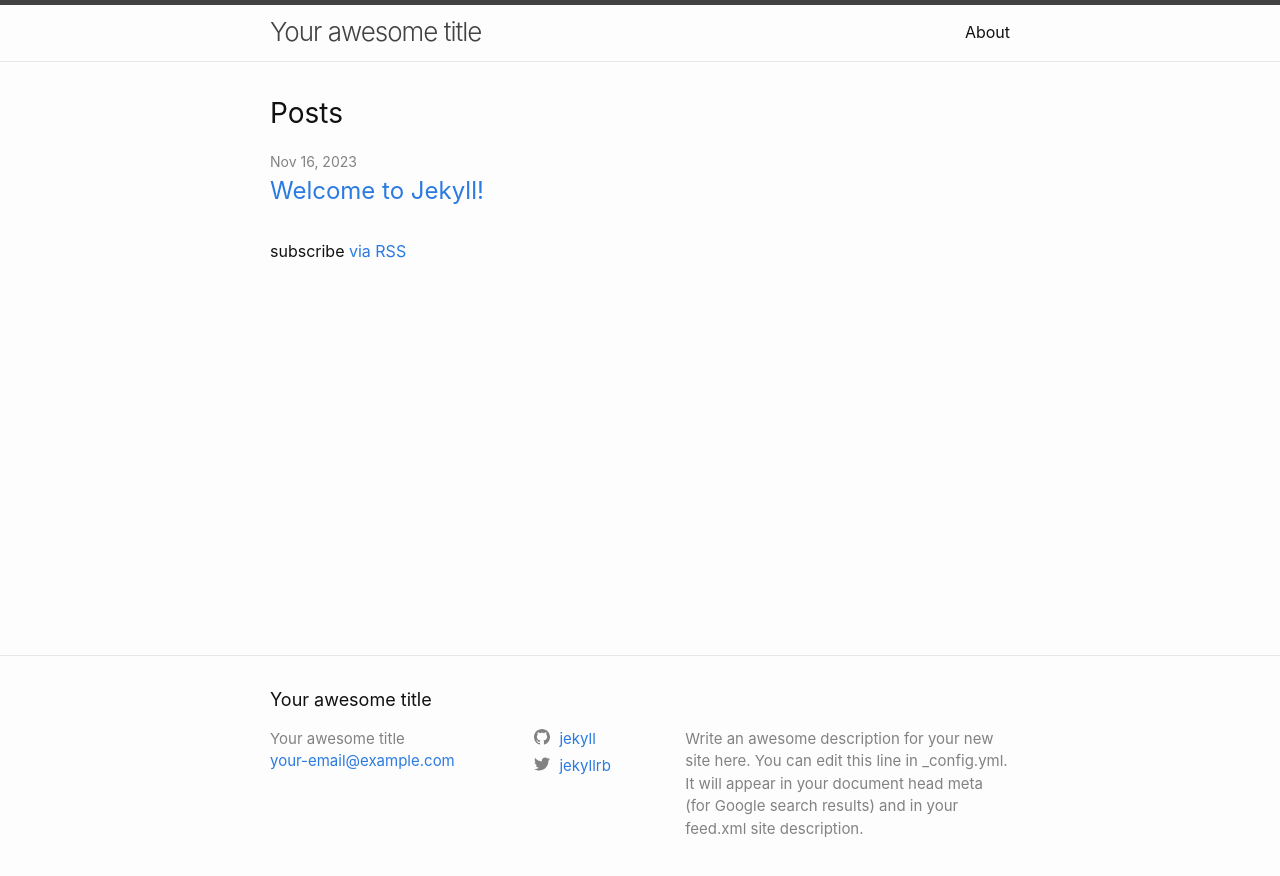
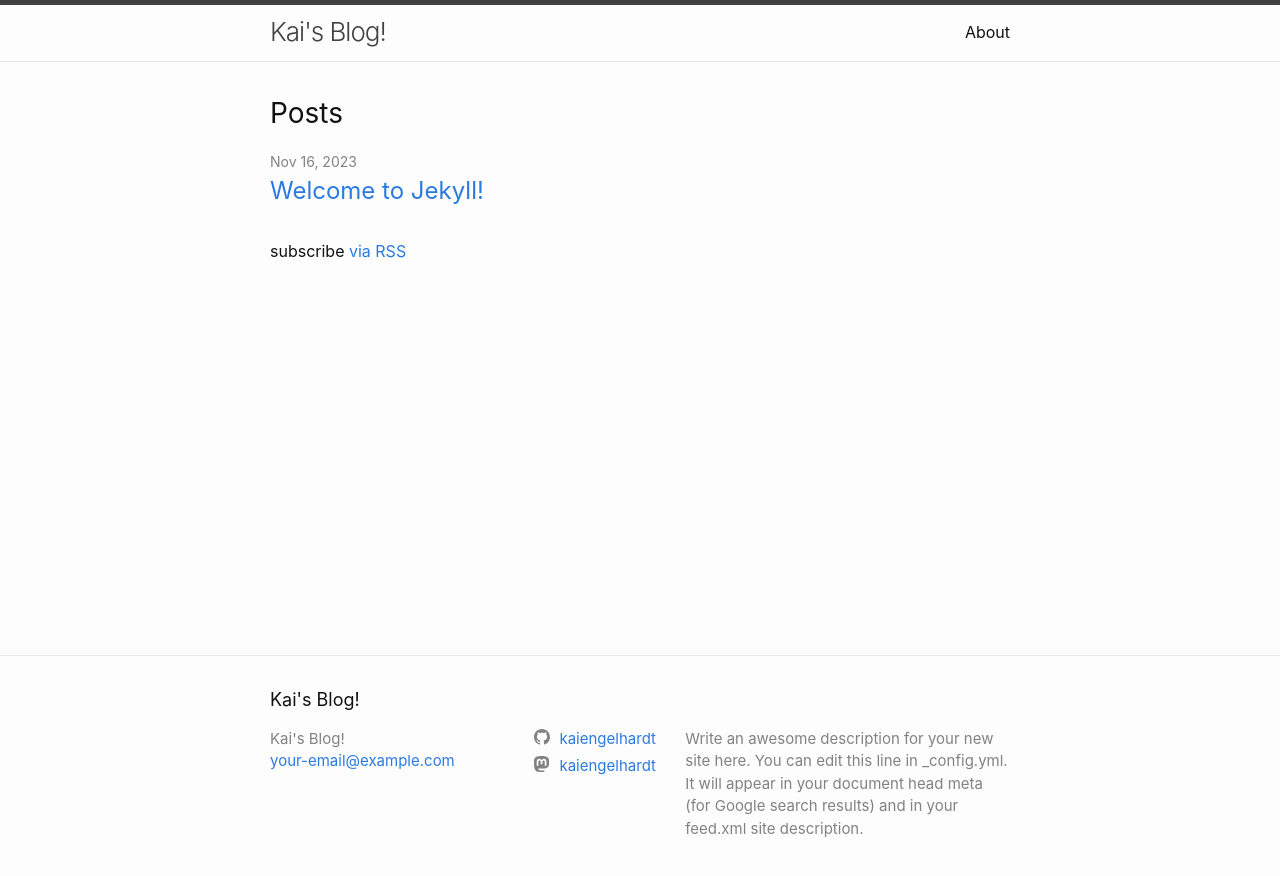
Before and after one commit to kaiengelhardt/kais-blog, a Jekyll site: the page built from index.md, in a window 1280 px wide. Shown: the top 876 px of the page. Built offline with Jekyll 4.4.1, drawn with Linux system fonts in a browser that asks for light colours.

Commit message:
Change some metadata

```diff
--- a/_config.yml
+++ b/_config.yml
@@ -18,7 +18,7 @@
 # You can create any custom variable you would like, and they will be accessible
 # in the templates via {{ site.myvariable }}.
 
-title: Your awesome title
+title: Kai's Blog!
 email: your-email@example.com
 description: >- # this means to ignore newlines until "baseurl:"
   Write an awesome description for your new site here. You can edit this
@@ -26,8 +26,10 @@ description: >- # this means to ignore newlines until "baseurl:"
   Google search results) and in your feed.xml site description.
 baseurl: "" # the subpath of your site, e.g. /blog
 url: "" # the base hostname & protocol for your site, e.g. http://example.com
-twitter_username: jekyllrb
-github_username:  jekyll
+github_username:  kaiengelhardt
+mastodon:
+  - username: kaiengelhardt
+    instance: mastodon.social
 
 # Build settings
 plugins:
```
